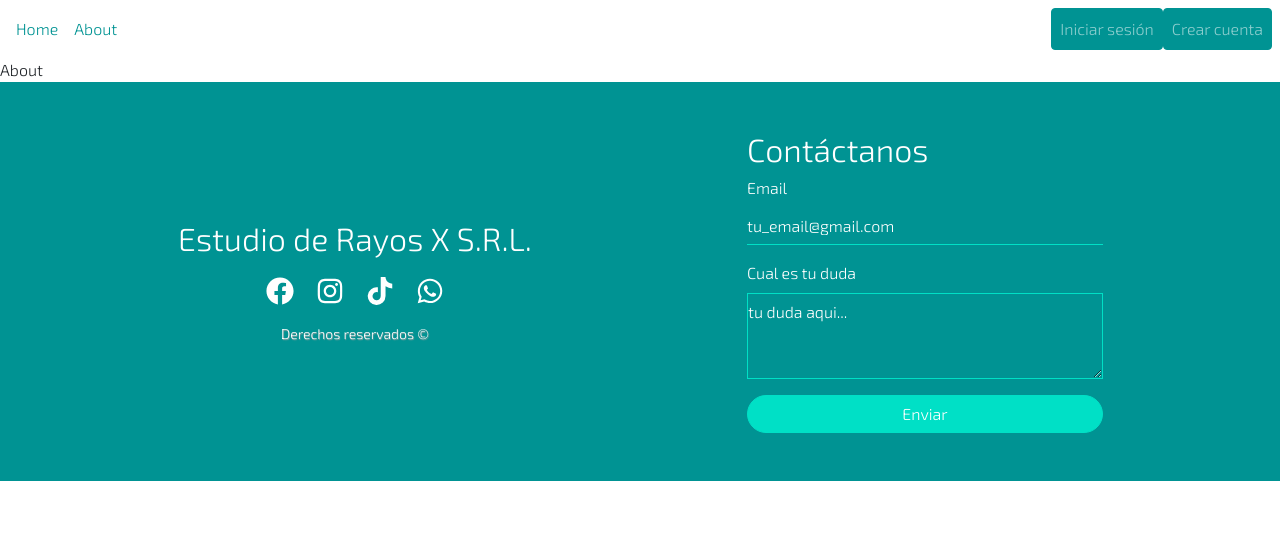
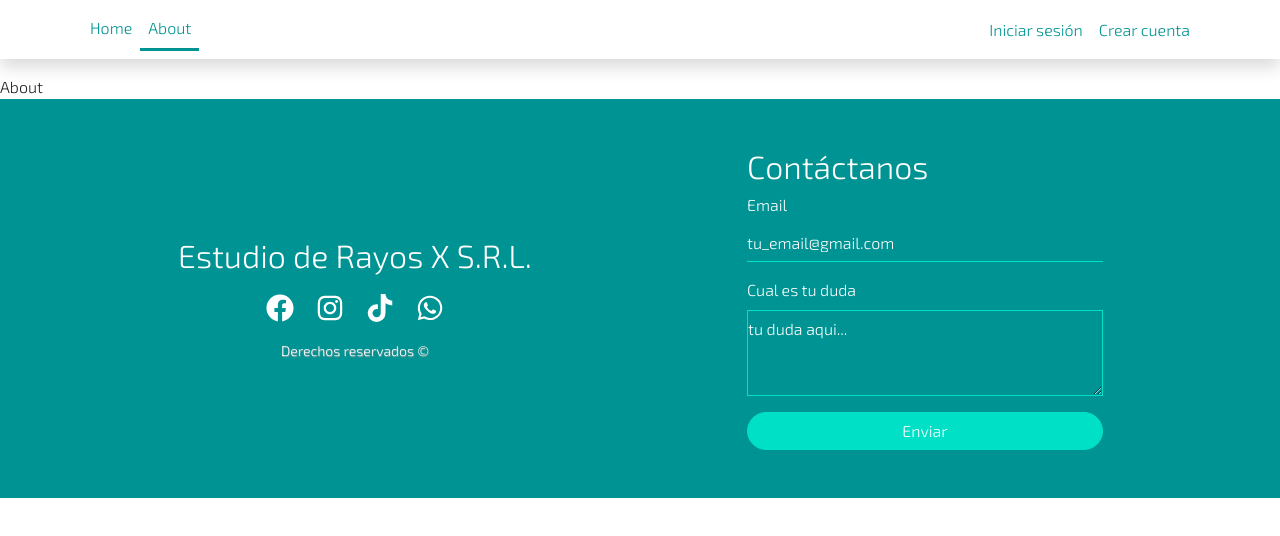
Before and after one commit to garySZA/proyecto_FN_Front, a React (Vite) app: page /about in a window 1280 px wide. Shown: the top 536 px of the page. Built offline with nearby package versions, Linux system fonts and the light colour scheme; no server answers.

Commit message:
corrección de bugs en menu y navbar

```diff
--- a/src/App.jsx
+++ b/src/App.jsx
@@ -1,5 +1,4 @@
 import React from 'react'
-import { AppRouter } from './router/AppRouter'
 import './index.css'
 import { StateProvider } from './context/stateProvider'
 import AuthProvider from './context/AuthProvider'
--- a/src/components/Menu/Menu.css
+++ b/src/components/Menu/Menu.css
@@ -20,7 +20,7 @@ button {
 }
 
 .container-expand {
-    width: 150px !important;
+    width: 180px !important;
 }
 
 .container-collapsed {
@@ -49,6 +49,7 @@ button {
 .menu-icon {
     display: flex;
     justify-content: center;
+    align-items: center;
     height: 3rem;
     width: 70px;
     margin-right: 30px;
@@ -70,6 +71,16 @@ button {
     font-size: 18px;
 }
 
+.active {
+    background-color: #ffffff;
+}
+
+.active > svg,
+.active > .menu-text {
+    color: cadetblue !important;
+
+}
+
 @media (max-width: 991px) {
     .sidebar {
         max-width: none;
@@ -77,11 +88,18 @@ button {
 
     .menu-text {
         font-size: 18px;
-        width: 80px;
+        width: auto;
     }
 
     .container-fluid {
         max-width: 100vh;
-        z-index: 9999;
+    }
+
+    .menu-icon {
+        justify-content: start;
+    }
+
+    .sidebar.collapsed {
+        width: 50px;
     }
 }
--- a/src/components/Navbar.jsx
+++ b/src/components/Navbar.jsx
@@ -1,75 +1,79 @@
-import { useContext } from 'react';
-import { Link, NavLink, useNavigate } from 'react-router-dom';
+import { useContext, useState } from 'react';
+import { NavLink, useNavigate } from 'react-router-dom';
 import { AuthContext } from '../context/AuthContext';
 import { getLabelRole } from '../helpers/getLabels';
+import { IoMenu } from 'react-icons/io5'
+import { Navbar as BootstrapNavBar } from 'react-bootstrap';
 
 
-export const Navbar = ({ items, isPublic }) => {
-    const { user } = useContext(AuthContext);
+export const Navbar = ({ items = [], isPublic = false }) => {
+    const { user, logout } = useContext(AuthContext);
+    const navigate = useNavigate();
+    const [navbarExpanded, setNavbarExpanded] = useState(false);
 
-    const navigate = useNavigate();
     const { userOptions, sesionUserOptions } = items;
 
     const onLogout = ( route ) => {
-
+        logout();
         navigate(route, {
             replace: true
         });
     }
 
+    const toggleNavbar = () => {
+        setNavbarExpanded( !navbarExpanded );
+    }
+
     return (
-        <nav className="navbar navbar-expand-sm navbar-dark bg-dark p-2">
-
-            {/* <Link
-                className="navbar-brand"
-                to="/"
-            >
-                Asociaciones
-            </Link> */}
-
-            <div className="navbar-collapse">
-                <div className="navbar-nav">
-                    {
-                        userOptions ?
+        <BootstrapNavBar expand='lg' expanded={ navbarExpanded } className="bg-primary shadow sticky-top mb-3">
+            <div className="container">
+                <BootstrapNavBar.Toggle aria-controls='navbarTogglerDemo01' className=" table-letters ms-auto" onClick={ toggleNavbar }>
+                    <span className='text-letters border-letters '>
+                        <IoMenu size={35}/>
+                    </span>
+                </BootstrapNavBar.Toggle>
+                <BootstrapNavBar.Collapse id="navbarTogglerDemo01">
+                    <ul className="navbar-nav mb-2 mb-lg-0">
+                        { userOptions && isPublic &&
                             userOptions.map(( item, i ) => (
+                                <li key={i} className='mx-auto mx-md-0 text-center'>
                                     <NavLink
-                                className="nav-item nav-link text-letters"
+                                        className={ ({ isActive }) => `nav-item nav-link text-letters ${ isActive  ? 'border-bottom border-3 border-letters' : 'no active'}` }
                                         to={ item.route }
-                                key={ i }
                                     >
                                         { item.label }
                                     </NavLink>
+                                </li>
                             ))
-                        : ''
                         }
-                </div>
-            </div>
-
-            <div className="navbar-collapse collapse w-100 order-3 dual-collapse2 d-flex justify-content-end">
-                <ul className="navbar-nav ml-auto">
+                    </ul>
+                    <hr />
+                    <ul className='navbar-nav ms-auto mb-2 mb-lg-0'>
                         {
-                        !isPublic ?
-                            <span className="nav-item nav-link text-letters">
-                                { `${user.first_name} - ${ getLabelRole( user.role ) }` }
+                            !isPublic && (
+                                <span className='nav-item nav-link text-letters'>
+                                    { `${ user.first_name } - ${ getLabelRole( user.role ) }` }
                                 </span>
-                        : ''
+                            )
                         }
-
                         {
-                        sesionUserOptions ?
-                        sesionUserOptions.map((item, i) => (
+                            sesionUserOptions &&
+                            sesionUserOptions.map(( item, i ) => (
+                                <li key={ i } className='mx-auto mx-md-0'>
                                     <button
-                                className='nav-item nav-link btn btn-letters'
-                                key={ i }
+                                        className='nav-item nav-link text-letters'
                                         onClick={ () => onLogout( item.route ) }
                                     >
+                                        <span className='text-letters'>
                                             { item.label }
+                                        </span>
                                     </button>
+                                </li>
                             ))
-                        : ''
                         }
                     </ul>
+                </BootstrapNavBar.Collapse>
             </div>
-        </nav>
+        </BootstrapNavBar>
     )
 }
--- a/src/helpers/menu-items.js
+++ b/src/helpers/menu-items.js
@@ -3,29 +3,35 @@ export const menuItemsAdmin = {
         {
             label: 'Cuentas',
             route: 'accounts',
-            icon: 'MdSupervisorAccount'
+            icon: 'MdSupervisorAccount',
+            size: 26,
         },
         {
             label: 'Clientes',
             route: 'clients',
-            icon: 'FaUser'
+            icon: 'FaUser',
+            size: 20,
         },
         {
             label: 'Radiólogos',
             route: 'users',
-            icon: 'FaUserMd'
+            icon: 'FaUserMd',
+            size: 20,
         },
         {
             label: 'Perfil',
             route: 'profile',
-            icon: 'FaUserCog'
+            icon: 'FaUserCog',
+            size: 20,
         },
     ],
 
     sesionUserOptions: [
         {
             label: 'Cerrar sesión',
-            route: '/login'
+            route: '/login',
+            icon: 'IoLogOut',
+            size: 25,
         }
     ]
 };
@@ -35,12 +41,14 @@ export const menuItemsClient = {
         {
             label: 'Home',
             route: '',
-            icon: 'FaHome'
+            icon: 'FaHome',
+            size: 20,
         },
         {
             label: 'Perfil',
             route: 'profile',
-            icon: 'FaUserCog'
+            icon: 'FaUserCog',
+            size: 20,
         },
     ],
 
@@ -48,7 +56,8 @@ export const menuItemsClient = {
         {
             label: 'Cerrar sesión',
             route: '/login',
-            icon: 'IoLogOut'
+            icon: 'IoLogOut',
+            size: 25,
         }
     ]
 };
@@ -58,12 +67,14 @@ export const menuItemsUser = {
         {
             label: 'Home',
             route: 'clients',
-            icon: 'FaHome'
+            icon: 'FaHome',
+            size: 20,
         },
         {
             label: 'Perfil',
             route: 'profile',
-            icon: 'FaUserCog'
+            icon: 'FaUserCog',
+            size: 20,
         },
     ],
 
@@ -71,7 +82,8 @@ export const menuItemsUser = {
         {
             label: 'Cerrar sesión',
             route: '/login',
-            icon: 'IoLogOut'
+            icon: 'IoLogOut',
+            size: 25,
         }
     ]
 };
--- a/src/scss/abstracts/_variables.scss
+++ b/src/scss/abstracts/_variables.scss
@@ -26,4 +26,5 @@ $theme-colors: (
     --font-exo: 'Exo 2', 'sans-serif';
     --color-border: $color-secondary;
     // colors
+    --bs-focus-ring-color:  rgba($letters, 0.25)
 }
--- a/src/views/Admin/Home.jsx
+++ b/src/views/Admin/Home.jsx
@@ -12,7 +12,7 @@ import { menuItemsAdmin } from '../../helpers/menu-items'
 export const Home = () => {
     return (
         <>
-            <div className='d-flex'>
+            <div className='d-flex mx-3 mx-sm-0'>
                 <Menu menuItems={ menuItemsAdmin }/>
                 <div className='container'>
                     <div className="row">
--- a/src/views/Users/Home.jsx
+++ b/src/views/Users/Home.jsx
@@ -10,7 +10,7 @@ import { Clients } from './Clients/Clients'
 export const Home = () => {
     return (
         <>
-        <div className="d-flex">
+        <div className="d-flex mx-3 mx-sm-0">
             <Menu menuItems={ menuItemsUser }/>
             <div className="container">
                 <div className="row">
--- a/src/views/clients/Home.jsx
+++ b/src/views/clients/Home.jsx
@@ -9,7 +9,7 @@ import { menuItemsClient } from '../../helpers/menu-items'
 export const Home = () => {
     return (
         <>
-            <div className="d-flex">
+            <div className="d-flex mx-3 mx-sm-0">
                 <Menu menuItems={ menuItemsClient }/>
                 <div className="container">
                     <div className="row">
```
Also changed, not shown: src/components/Menu/Menu.jsx (+11 -10 lines), src/index.css. Lines whose indentation alone changed are shown as unchanged.
